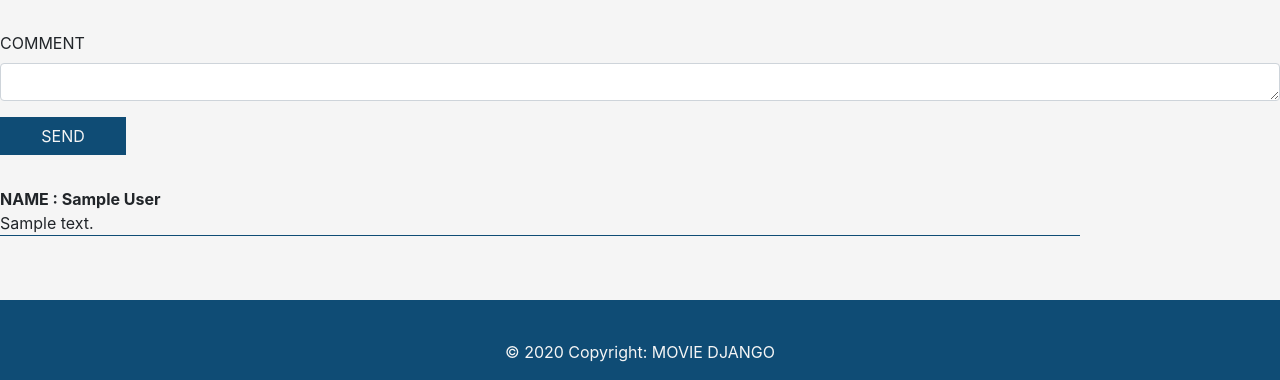
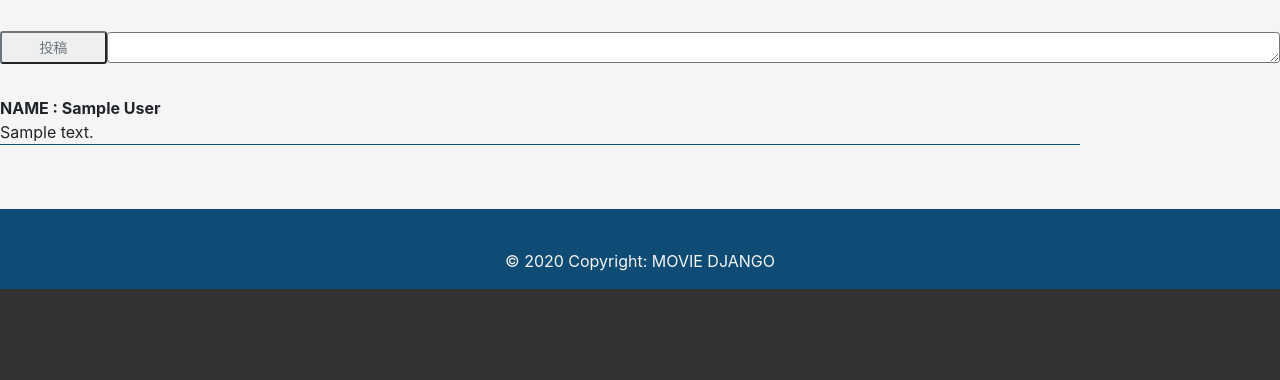
Before and after one commit to Suburi-VR/movjango, a Django app: page /movie/1/ in a window 1280 px wide. Shown: the part 1299-1679 px from the top of the page. After the commit the page ends 1588 px from the top, so only its background shows below. Run offline with Django 3.2, Linux system fonts and the light colour scheme; a user stored in the database is signed in; tables that the repository leaves empty hold one stand-in row (values such as "Sample post"); some libraries are stand-ins or nearby versions.

Commit message:
views.pyの６３行目render_to_stringがnot defined。baseの121行目には進めている。ひとまずサイトどおりやってform必要かなど確認

```diff
--- a/moviedjango/static/app.js
+++ b/moviedjango/static/app.js
@@ -31,8 +31,11 @@ iconstop.forEach(icontop =>{
     });
 });
 
-const commentSend = document.getElementById("comment_send");
+/* const commentSend = document.getElementById("comment_send");
+console.log("aaa")
 commentSend.addEventListener('click', async (e) => {
-    const result = await fetch('movie_detail',{method:"POST"});
+    console.log("bbb")
+    const result = await fetch('comment',{method:"POST"});
+    console.log("ccc")
 
-});
+}); */
--- a/moviedjango/templates/base.html
+++ b/moviedjango/templates/base.html
@@ -110,5 +110,32 @@
         </footer>
   <!-- Footer -->
         <script src="{% static 'app.js' %}"></script>
+
+        <!-- ここから下、サイトの丸パクリ状態…。 -->
+        <script src="https://ajax.googleapis.com/ajax/libs/jquery/3.5.1/jquery.min.js"></script>
+        <script type="text/javascript">
+            $(document).ready(function(event){
+                console.log("aaaaaa")
+            // いいねを省略しています
+
+                $(document).on('submit', '.comment-form', function(event){
+                    console.log("bbbbbb")
+                    event.preventDefault();
+                    console.log($(this).serialize());
+                    $.ajax({
+                    type: 'POST',
+                    url: $(this).attr('action'),
+                    data: $(this).serialize(),
+                    dataType: 'json',
+                    success: function(response){
+                        $('.main-comment-section').html(response['form']);
+                    },
+                    error: function(rs, e){
+                        console.log(rs.responseText);
+                    },
+                    });
+                });
+            });
+        </script>
     </body>
 </html>
--- a/moviedjango/templates/comment.html
+++ b/moviedjango/templates/comment.html
@@ -1,15 +1,5 @@
-<form method="POST" class="post-form">
-    {% csrf_token %}
-    {% for item in form %}
-        <div class="form-group" id='comment_send'>
-            <label for="{{item.id_for_label}}">COMMENT</label>
-            {{item}}
-        </div>
-    {% endfor %}
-
-
-    <div class="button">
-        <button type="submit" class="save btn rounded-0" style="width:100px">SEND</button>
-    </div>
-    {{form.errors}}
+<form method="POST" action="." class="comment-form form-inline">
+    <button type="submit" class="btn-sm btn-outline-secondary col-1">投稿</button>
+    <label class="sr-only" for="id_text">コメント</label>
+    <textarea name="text" class="form-control-sm col-11"　placeholder="コメントする..." required="true" id="id_text"></textarea>
 </form>
--- a/moviedjango/views.py
+++ b/moviedjango/views.py
@@ -16,7 +16,7 @@ import boto3
 import os
 import datetime
 from django.views.decorators.csrf import csrf_exempt
-from django.http import JsonResponse
+from django.http.response import JsonResponse
 
 
 
@@ -40,23 +40,31 @@ def toppage(request):
             'is_paginated': page.has_other_pages,}
     return render(request, 'toppage.html', ctx)
 
+@csrf_exempt
 def movie_detail(request, pk):
     movie = get_object_or_404(Movie,pk=pk)
     faveored_or_not = movie.favored_by(request.user)
+    comments = Comment.objects.filter(movie = movie).order_by('-created_date')
     if request.method == 'POST':
+        print("11111")
         form = CommentForm(request.POST)
         if form.is_valid():
+            print("22222")
             comment = form.save(commit=False)
             comment.movie = movie
             comment.save()
     else:
+        print("33333")
         form = CommentForm()
-    comments = Comment.objects.filter(movie = movie).order_by('-created_date')
+    print("44444")
     dic = {'movie':movie, 'comments':comments, 'favored': faveored_or_not, 'form': form}
     if request.is_ajax():
+        print("55555")
         html = render_to_string('comment.html', dic, request=request)
         return JsonResponse({'form': html})
-    return render(request, 'movie_detail.html', dic)
+    print("66666")
+    return render(request, 'movie_detail.html', {'movie': movie, 'comments': comments, 'favored': faveored_or_not, 'form': form})
+
 
 @login_required(login_url='/accounts/login/')
 def movie_form(request):
```
